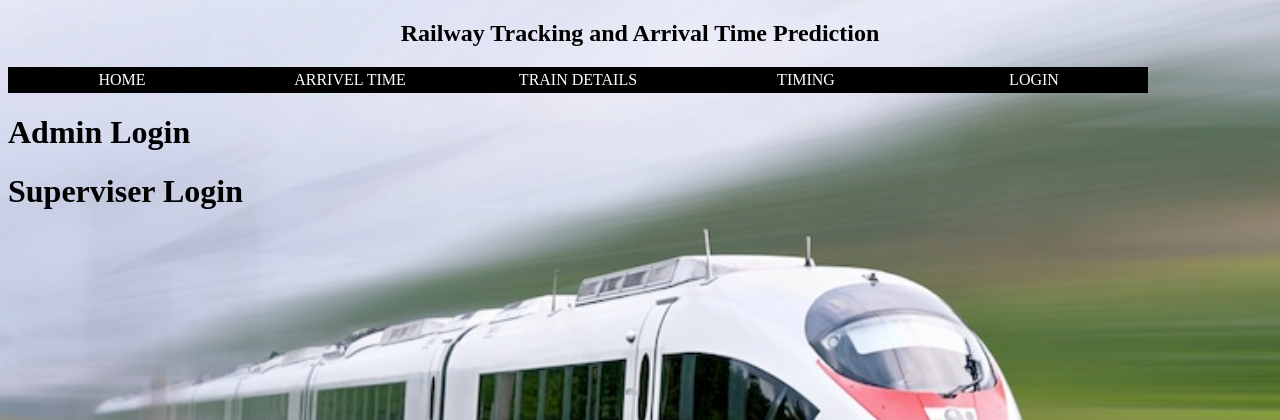
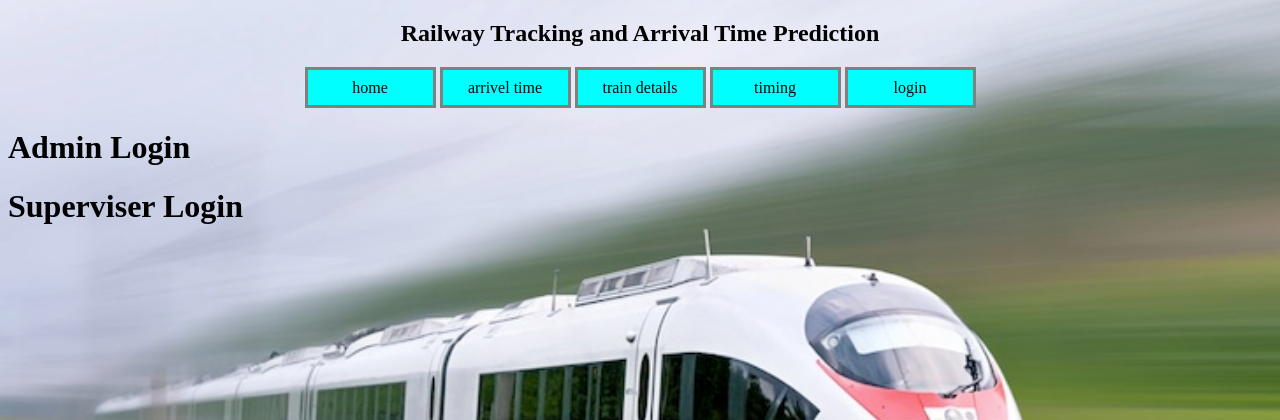
Before and after one commit to anshika9131/Railway_Tracking_and_Arrival_Time-Prediction, a PHP site: page /site/index.html in a window 1280 px wide. Shown: the top 420 px of the page. Run offline with PHP 8.4, Linux system fonts and the light colour scheme.

Commit message:
update css with nav code

```diff
--- a/site/css/styles.css
+++ b/site/css/styles.css
@@ -16,27 +16,41 @@ h2{
 	text-align: center;
 	text-overflow: none;
 }
-	ul{
+
+nav{
+
+	width: 750px;
+	margin: auto;
+}
+nav ul{
+
+	text-align: center;
+	padding: 0px;
+
 	list-style-type: none;
 		margin:0 auto;
-		padding: 0;
-		overflow: hidden;
-		text-align: center;
 }
-		li{
-			float: left;
+nav li{
+	border: solid gray;
+	list-style-type: none;
+	width: 125px;
+	height: 35px;
+	line-height: 35px;
+	display: inline-block;
+
+	margin-left: 0px;
+	margin-right: 0px;
 }
-	a:link,a:visited{
+nav a{
+	background-color:  cyan;
 	display: block;
-		front-weight:bold;
-		color: white;
-		background-color: black;
-		width: 220px;
-		text-align: center;
-		padding: 4px;
-		text-transform: uppercase;
 	text-decoration: none;
+	color: black;
 }
-	a:hover,a:active{
+nav a:hover{
 	background-color: red;
+	color: black;
 }
+nav a:visited{
+	color: black;
+}
```
Lines whose indentation alone changed are shown as unchanged.
